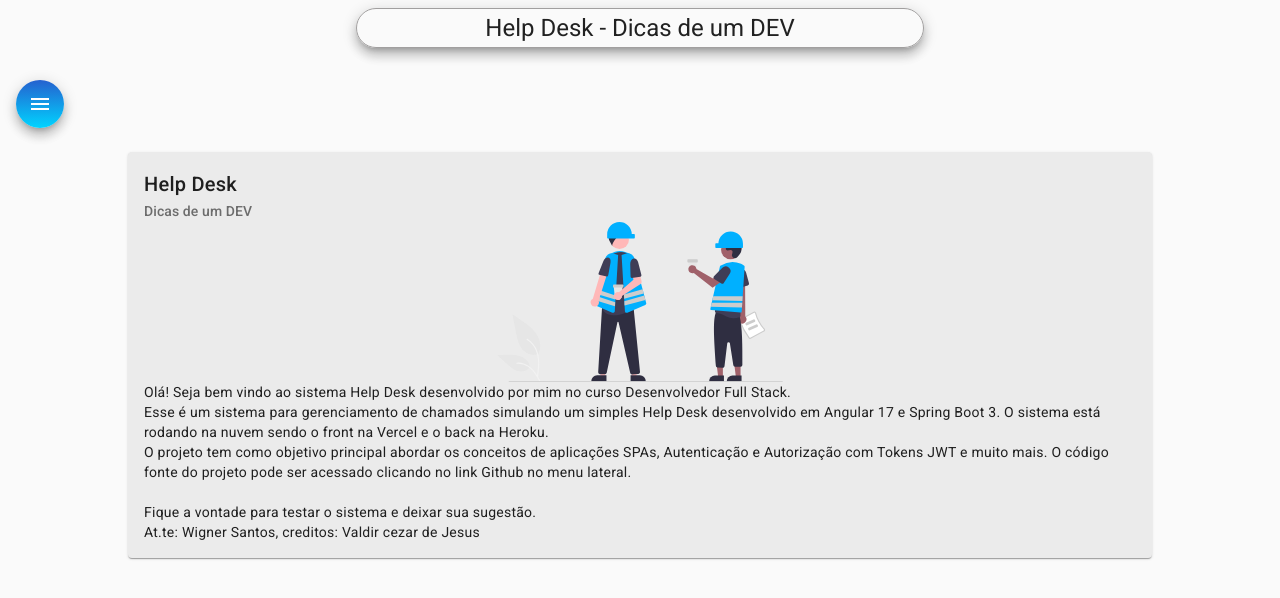
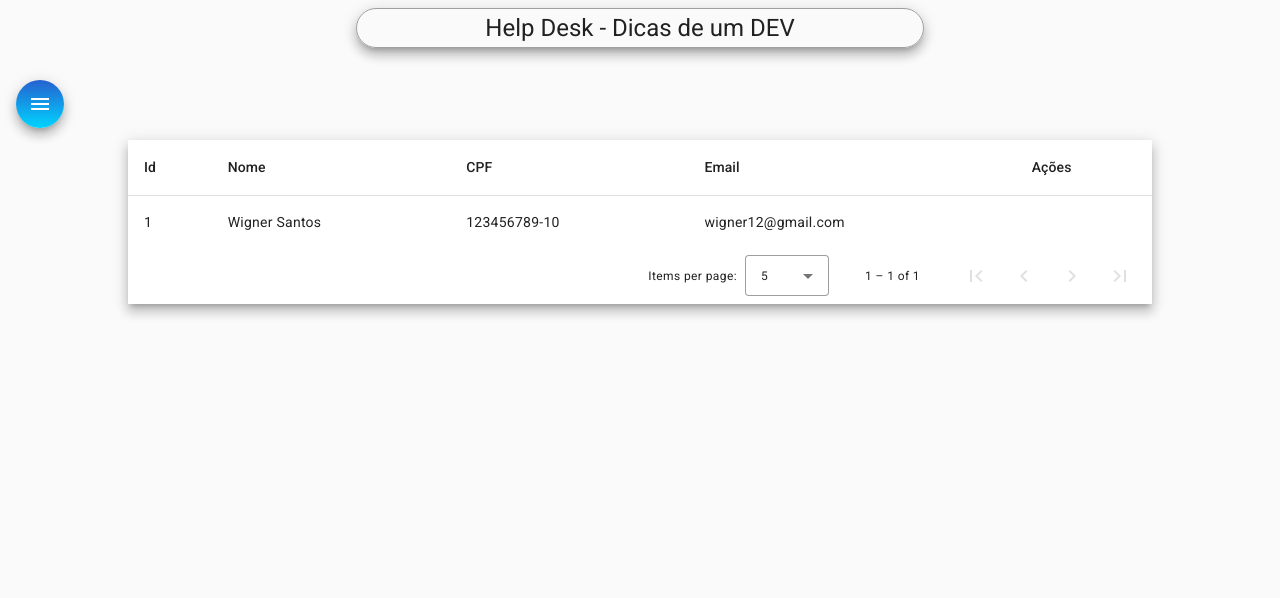
Before and after one commit to WignerSantos/helpdesk-front, an Angular app: page /tecnicos in a window 1280 px wide. Before the commit this address led to /home. Shown: the top 598 px of the page. Built offline with nearby package versions, Linux system fonts and the light colour scheme.

Commit message:
Adding HTML and CSS to tecnico-list

```diff
--- a/src/app/components/nav/nav.component.ts
+++ b/src/app/components/nav/nav.component.ts
@@ -12,7 +12,7 @@ export class NavComponent {
   constructor(private router: Router) {}
 
   ngOnInit(): void {
-    this.router.navigate(['home'])
+    this.router.navigate(['tecnicos'])
   }
 
 }
--- a/src/app/components/tecnico/tecnico-list/tecnico-list.component.css
+++ b/src/app/components/tecnico/tecnico-list/tecnico-list.component.css
@@ -0,0 +1,9 @@
+table {
+    width: 100;
+}
+
+.container {
+    width: 80%;
+    margin: auto;
+    margin-top: .7rem;
+}
--- a/src/app/components/tecnico/tecnico-list/tecnico-list.component.html
+++ b/src/app/components/tecnico/tecnico-list/tecnico-list.component.html
@@ -1 +1,39 @@
-<p>tecnico-list works!</p>
+<div class="container">
+    <div class="mat-elevation-z8">
+        <table mat-table [dataSource]="dataSource">
+
+          <ng-container matColumnDef="position">
+            <th mat-header-cell *matHeaderCellDef> Id </th>
+            <td mat-cell *matCellDef="let element"> {{element.id}} </td>
+          </ng-container>
+
+          <ng-container matColumnDef="name">
+            <th mat-header-cell *matHeaderCellDef> Nome </th>
+            <td mat-cell *matCellDef="let element"> {{element.nome}} </td>
+          </ng-container>
+
+          <ng-container matColumnDef="weight">
+            <th mat-header-cell *matHeaderCellDef> CPF </th>
+            <td mat-cell *matCellDef="let element"> {{element.cpf}} </td>
+          </ng-container>
+
+          <ng-container matColumnDef="symbol">
+            <th mat-header-cell *matHeaderCellDef> Email </th>
+            <td mat-cell *matCellDef="let element"> {{element.email}} </td>
+          </ng-container>
+
+          <ng-container matColumnDef="acoes">
+            <th mat-header-cell *matHeaderCellDef> Ações </th>
+            <td mat-cell *matCellDef="let element"> {{element.acoes}} </td>
+          </ng-container>
+
+          <tr mat-header-row *matHeaderRowDef="displayedColumns"></tr>
+          <tr mat-row *matRowDef="let row; columns: displayedColumns;"></tr>
+        </table>
+
+        <mat-paginator [pageSizeOptions]="[5, 10, 20]"
+                       showFirstLastButtons
+                       aria-label="Select page of periodic elements">
+        </mat-paginator>
+      </div>
+</div>
--- a/src/app/components/tecnico/tecnico-list/tecnico-list.component.ts
+++ b/src/app/components/tecnico/tecnico-list/tecnico-list.component.ts
@@ -1,4 +1,7 @@
-import { Component } from '@angular/core';
+import { Component, ViewChild } from '@angular/core';
+import { MatPaginator } from '@angular/material/paginator';
+import { MatTableDataSource } from '@angular/material/table';
+import { Tecnico } from '../../../models/tecnico';
 
 @Component({
   selector: 'app-tecnico-list',
@@ -7,4 +10,24 @@ import { Component } from '@angular/core';
 })
 export class TecnicoListComponent {
 
+  ELEMENT_DATA: Tecnico[] = [
+    {
+      id: 1,
+      nome: "Wigner Santos",
+      cpf: "123456789-10",
+      email: "wigner12@gmail.com",
+      senha: "1234",
+      perfis: ["0"],
+      dataCriacao: "19/01/2024"
+    }
+  ]
+
+  displayedColumns: string[] = ['position', 'name', 'weight', 'symbol', 'acoes'];
+  dataSource = new MatTableDataSource<Tecnico>(this.ELEMENT_DATA);
+
+  @ViewChild(MatPaginator) paginator: MatPaginator;
+
+  ngAfterViewInit() {
+    this.dataSource.paginator = this.paginator;
+  }
 }
--- /dev/null
+++ b/src/app/models/tecnico.ts
@@ -0,0 +1,9 @@
+export interface Tecnico {
+    id?: any;
+    nome: string;
+    cpf: string;
+    email: string;
+    senha: string;
+    perfis: string[];
+    dataCriacao: any;
+}
```
